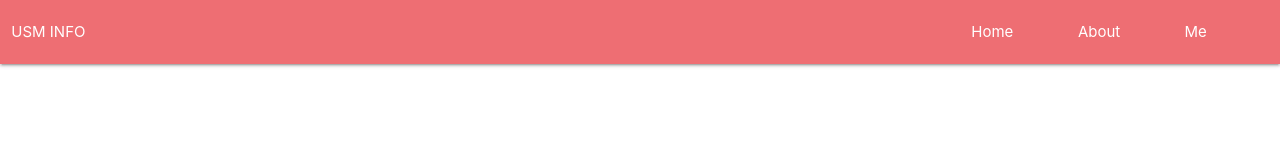
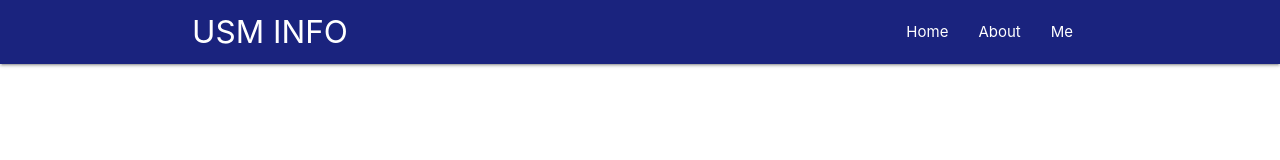
Before and after one commit to farisfs73x/USM-Info, a plain HTML site: page about.html in a window 1280 px wide. Drawn offline with Linux system fonts and the light colour scheme.

Commit message:
create nav

```diff
--- a/about.html
+++ b/about.html
@@ -6,12 +6,20 @@
         <link rel="stylesheet" href="css/materialize.css">
     </head>
     <body id="page-top">
-        <nav>
-            <div class="row">
-                <div class="col s9"><a href="#page-top">USM INFO</a></div>
-                <div class="col s1"><a href="index.html">Home</a></div>
-                <div class="col s1"><a href="about.html">About</a></div>
-                <div class="col s1"><a href="me.html">Me</a></div>
+        <nav class="indigo darken-4">
+            <div class="nav-wrapper container">
+                <a href="#page-top" class="left brand-logo">
+                    USM INFO
+                </a>
+                <ul class="right hide-on-small-and-down">
+                    <li><a href="me.html">Me</a></li>
+                </ul>
+                <ul class="right hide-on-small-and-down">
+                    <li><a href="about.html">About</a></li>
+                </ul>
+                <ul class="right hide-on-small-and-down">
+                    <li><a href="index.html">Home</a></li>
+                </ul>
             </div>
         </nav>
 
```
Also changed, not shown: me.html (+14 -6 lines).
